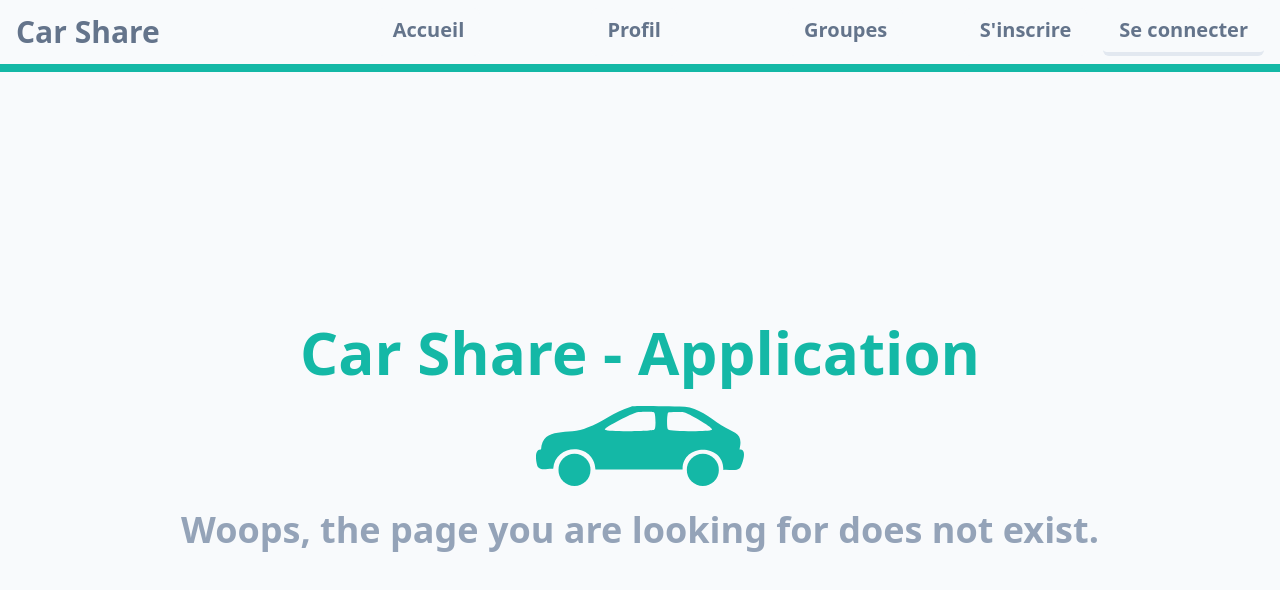
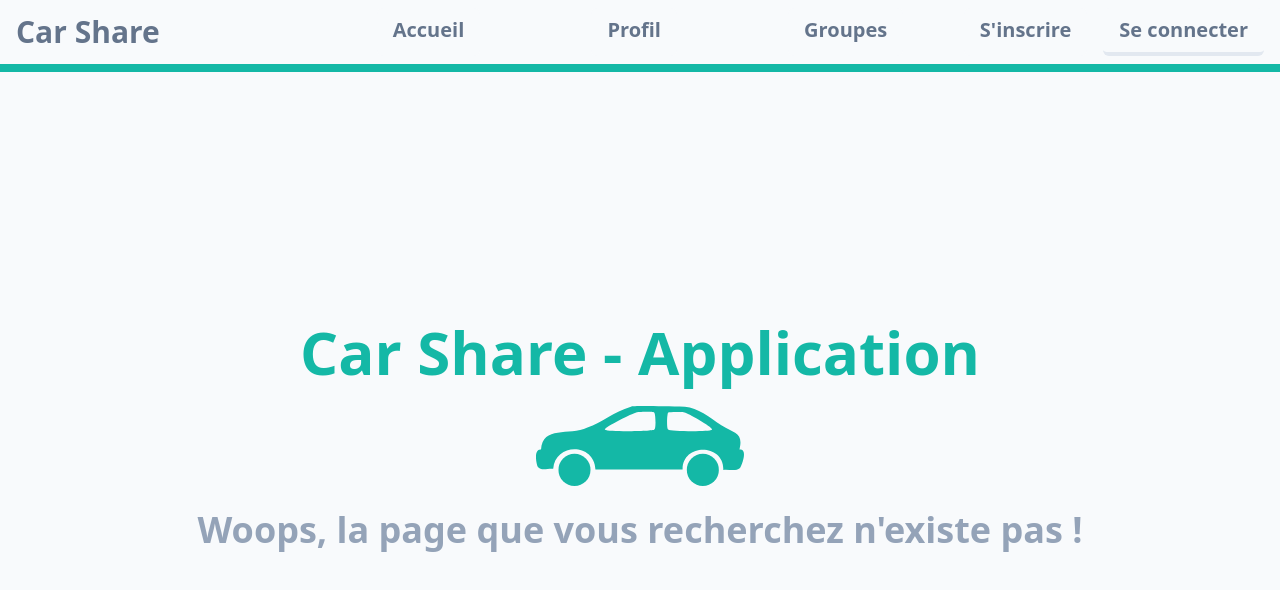
Before and after one commit to ActxLeToucan/carshare, a Vue app in the folder src/frontend/: page /groups in a window 1280 px wide. Shown: the top 590 px of the page. Built offline with nearby package versions, Linux system fonts and the light colour scheme.

Commit message:
Set error message to french

```diff
--- a/src/frontend/src/views/NotFound.vue
+++ b/src/frontend/src/views/NotFound.vue
@@ -4,7 +4,7 @@
         <div class="flex grow flex-col justify-center w-fit space-y-6 mx-auto">
             <h1 class="md:text-6xl text-4xl font-extrabold text-teal-500 text-center"> Car Share - Application </h1>
             <img src="../assets/img/car.svg" class="max-w-full md:max-h-20 max-h-12 mx-auto" alt="">
-            <p class="md:text-4xl text-xl font-bold text-slate-400 text-center"> Woops, the page you are looking for does not exist. </p>
+            <p class="md:text-4xl text-xl font-bold text-slate-400 text-center"> Woops, la page que vous recherchez n'existe pas ! </p>
         </div>
     </div>
 </template>
```
